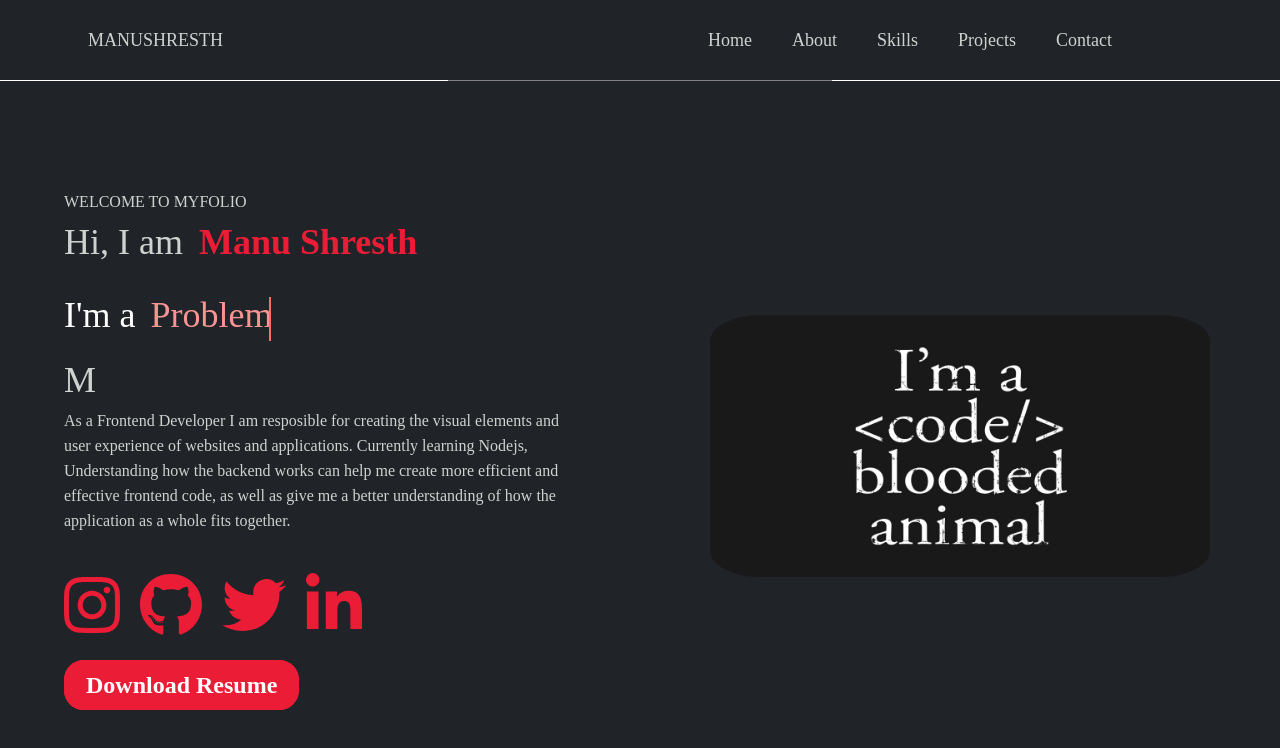
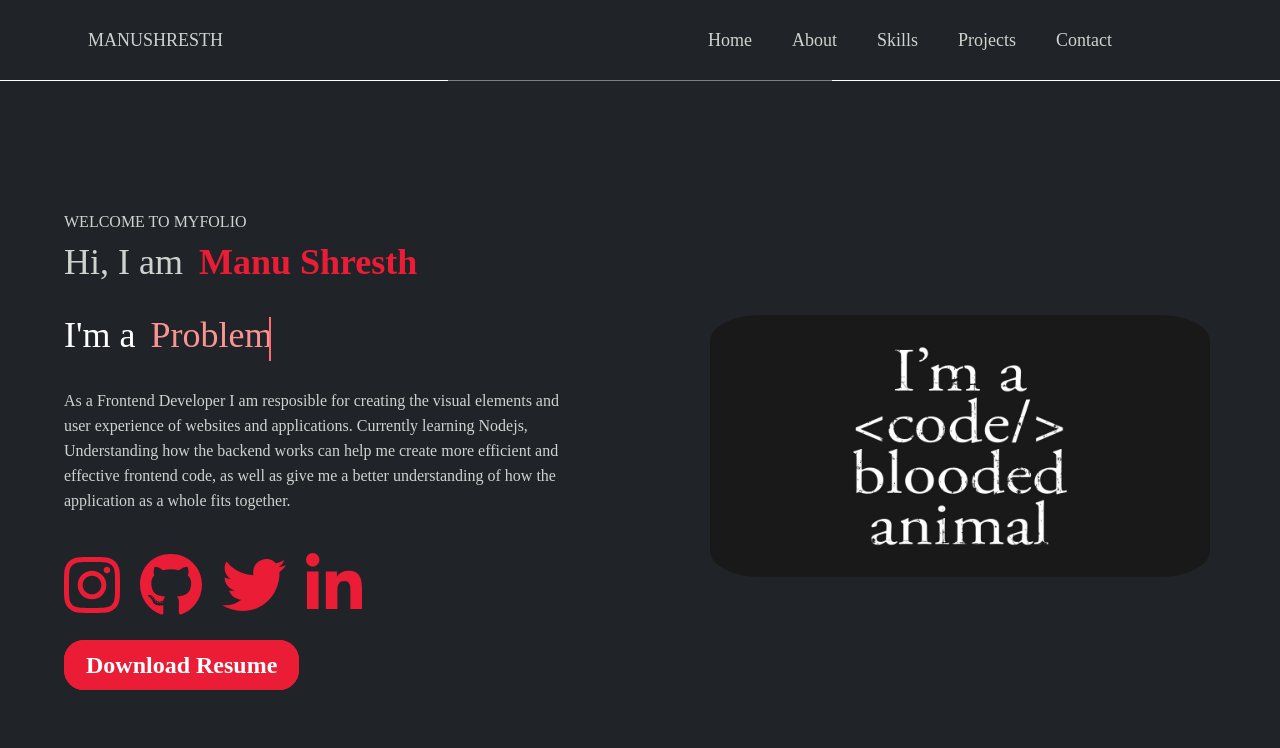
Before and after one commit to manushresthyadav/portfolio, a React (Create React App) app: page / in a window 1280 px wide. Shown: the top 748 px of the page. Built offline with nearby package versions, Linux system fonts and the light colour scheme.

Commit message:
Update Home.js

```diff
--- a/src/components/Home.js
+++ b/src/components/Home.js
@@ -32,7 +32,7 @@ export default function useHome(){
       <li><span>Trader</span></li>
     </ul>
   </div>
-M
+
 </div>
 <div className='home_content  mt-2 '>As a Frontend Developer I am resposible for creating the visual elements and user experience of websites and applications. Currently learning Nodejs,   Understanding how the backend works can help me create more efficient and effective frontend code, as well as give me a better understanding of how the application as a whole fits together.</div>
 
```
